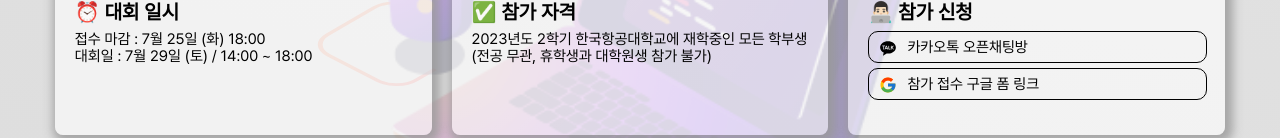
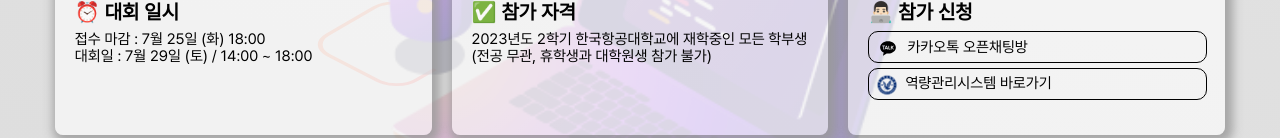
Before and after one commit to kauKoala/KAUPC-2023, a Next.js app: page / in a window 1280 px wide. Shown: the part 281-419 px from the top of the page. Built offline with nearby package versions, Linux system fonts and the light colour scheme.

Commit message:
미리보기 이미지 변경, 링크와 로고  변경

```diff
--- a/src/components/Sections/TitleSection/TitleSection.style.ts
+++ b/src/components/Sections/TitleSection/TitleSection.style.ts
@@ -53,6 +53,15 @@ export const SmallBoxWrapper = styled.div`
         font-size: 1.5rem;
     }
 
+    img {
+        width: 3.0rem;
+        padding: 0 0.3rem 0 0.3rem;
+    }
+
+    .kaulink {
+        padding-top: 0.5rem;
+    }
+
     .iconContainer {
         font-size: 2.0rem;
         padding: 1.0rem 0.5rem 0 0;
--- a/src/components/Sections/TitleSection/TitleSection.tsx
+++ b/src/components/Sections/TitleSection/TitleSection.tsx
@@ -43,13 +43,13 @@ export const TitleSection = () => {
                 <ListContainer>
                     <SubTitle title="👨🏻‍💻 참가 신청">
                     </SubTitle>
-                    <LinkBox link={'https://www.naver.com'}>
+                    <LinkBox link={'https://open.kakao.com/o/srmgu6uf'}>
                         <RiKakaoTalkFill />
                         <p>카카오톡 오픈채팅방</p>
                     </LinkBox>
-                    <LinkBox link={'https://www.google.com'}>
-                        <FcGoogle />
-                        <p>참가 접수 구글 폼 링크</p>
+                    <LinkBox link={'https://scm.kau.ac.kr/'}>
+                        <img src="icons/kau-removebg-preview.png" width='25' />
+                        <p className="kaulink">역량관리시스템 바로가기</p>
                     </LinkBox>
                 </ListContainer>
             </S.SmallBoxWrapper>
--- a/src/pages/_app.tsx
+++ b/src/pages/_app.tsx
@@ -18,7 +18,7 @@ const MyApp = ({ Component, pageProps }: AppProps) => {
                 <meta
                 name="image"
                 property="og:image"
-                content="https://user-images.githubusercontent.com/26535030/180230182-b010a812-f1d6-4dc2-94d7-4276d0bdea5d.png"
+                content="public\icons\kaupc_preview.png"
                 />
             </Head>
             <Layout>
```
Also changed, not shown: public/icons/kaupc_preview.png (added).
